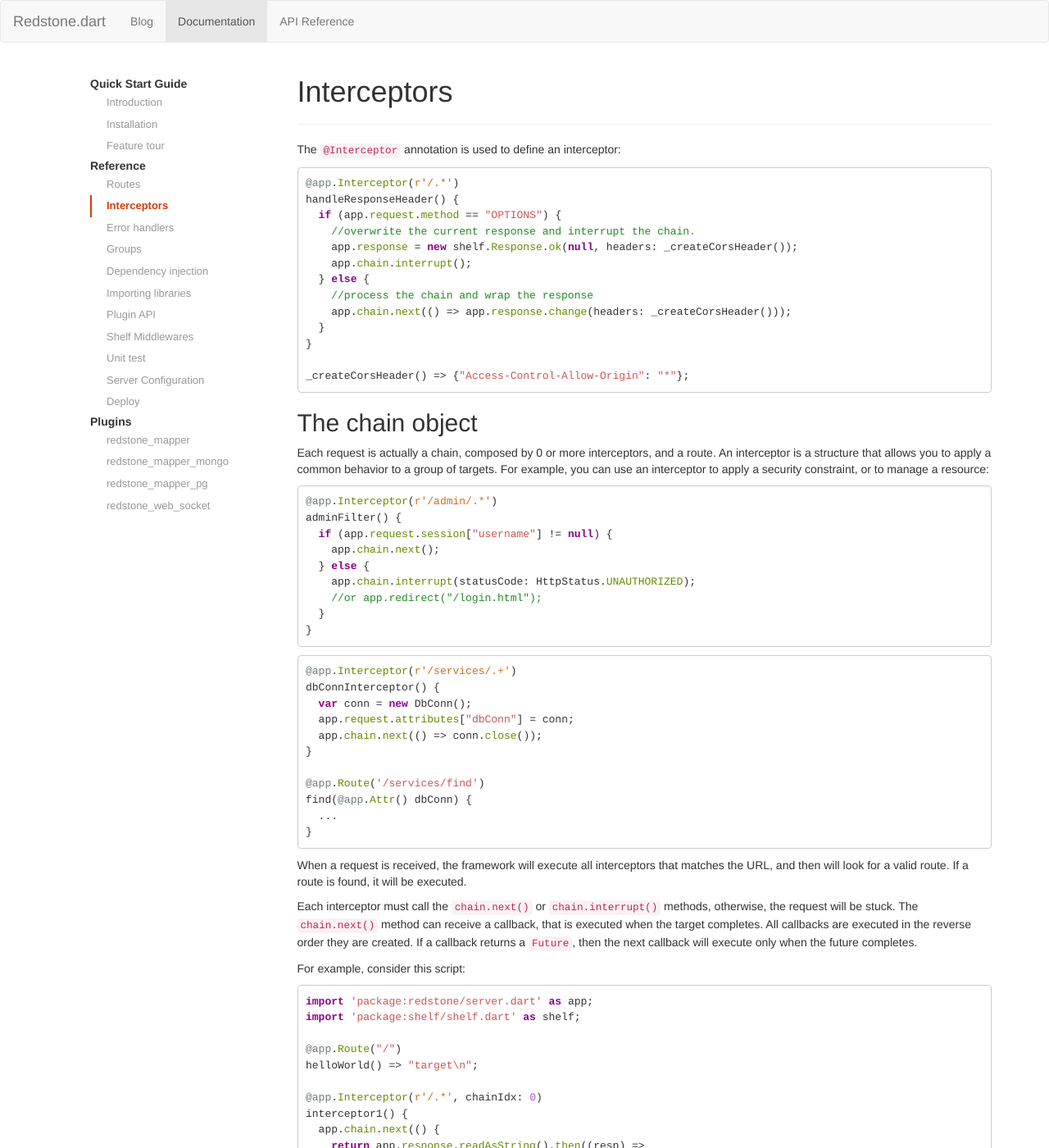
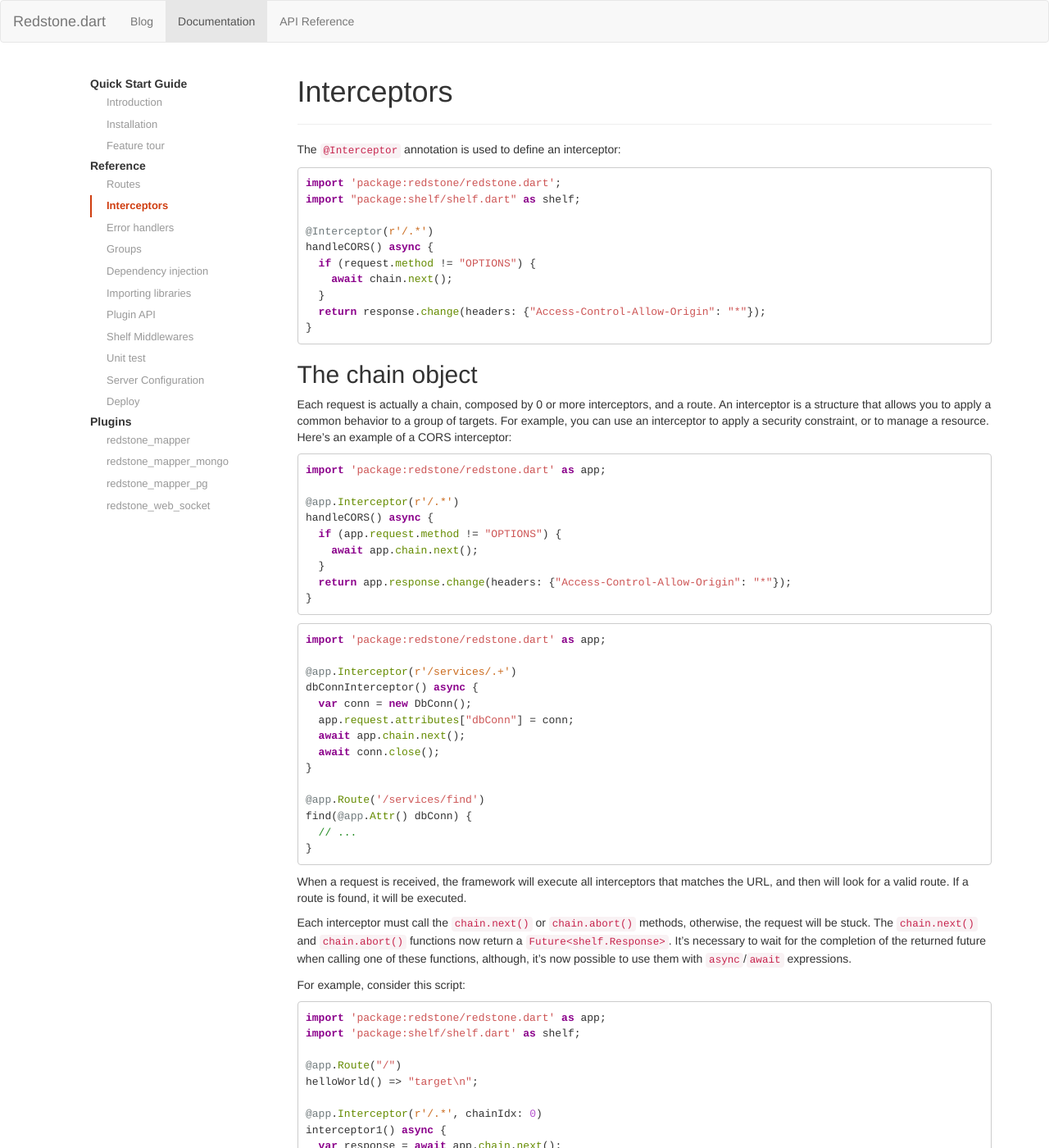
Before and after one commit to redstone-dart/redstone, a Jekyll site: the page built from _doc/Interceptors.md, in a window 1280 px wide and 1400 px high. Shown: the whole window at 82% size. Built offline with Jekyll 4.4.1, drawn with Linux system fonts in a browser that asks for light colours; Markdown is read by kramdown in place of the engine named in the settings; some of the changed text lies outside the part shown.

Commit message:
Interceptor -- Chain object + Changelog

````diff
--- a/_doc/Interceptors.md
+++ b/_doc/Interceptors.md
@@ -8,87 +8,93 @@ next: Error-handlers
 The `@Interceptor` annotation is used to define an interceptor:
 
 ```dart
-@app.Interceptor(r'/.*')
-handleResponseHeader() {
-  if (app.request.method == "OPTIONS") {
-    //overwrite the current response and interrupt the chain.
-    app.response = new shelf.Response.ok(null, headers: _createCorsHeader());
-    app.chain.interrupt();
-  } else {
-    //process the chain and wrap the response
-    app.chain.next(() => app.response.change(headers: _createCorsHeader()));
+import 'package:redstone/redstone.dart';
+import "package:shelf/shelf.dart" as shelf;
+
+@Interceptor(r'/.*')
+handleCORS() async {
+  if (request.method != "OPTIONS") {
+    await chain.next();
   }
+  return response.change(headers: {"Access-Control-Allow-Origin": "*"});
 }
-
-_createCorsHeader() => {"Access-Control-Allow-Origin": "*"};
 ```
 
 ## The chain object
 
-Each request is actually a chain, composed by 0 or more interceptors, and a route. An interceptor is a structure that allows you to apply a common behavior to a group of targets. For example, you can use an interceptor to apply a security constraint, or to manage a resource:
+Each request is actually a chain, composed by 0 or more interceptors, and a route.
+An interceptor is a structure that allows you to apply a common behavior to a group of targets.
+For example, you can use an interceptor to apply a security constraint, or to manage a resource.
+Here's an example of a CORS interceptor:
 
 ```dart
-@app.Interceptor(r'/admin/.*')
-adminFilter() {
-  if (app.request.session["username"] != null) {
-    app.chain.next();
-  } else {
-    app.chain.interrupt(statusCode: HttpStatus.UNAUTHORIZED);
-    //or app.redirect("/login.html");
+import 'package:redstone/redstone.dart' as app;
+
+@app.Interceptor(r'/.*')
+handleCORS() async {
+  if (app.request.method != "OPTIONS") {
+    await app.chain.next();
   }
+  return app.response.change(headers: {"Access-Control-Allow-Origin": "*"});
 }
 ```
 
+
 ```dart
+import 'package:redstone/redstone.dart' as app;
+
 @app.Interceptor(r'/services/.+')
-dbConnInterceptor() {
+dbConnInterceptor() async {
   var conn = new DbConn();
   app.request.attributes["dbConn"] = conn;
-  app.chain.next(() => conn.close());
+  await app.chain.next();
+  await conn.close();
 }
 
 @app.Route('/services/find')
 find(@app.Attr() dbConn) {
-  ...
+  // ...
 }
 ```
 
-When a request is received, the framework will execute all interceptors that matches the URL, and then will look for a valid route. If a route is found, it will be executed.
+When a request is received, the framework will execute all interceptors that matches the URL,
+and then will look for a valid route. If a route is found, it will be executed.
 
-Each interceptor must call the `chain.next()` or `chain.interrupt()` methods, otherwise, the request will be stuck. The `chain.next()` method can receive a callback, that is executed when the target completes. All callbacks are executed in the reverse order they are created. If a callback returns a `Future`, then the next callback will execute only when the future completes.
+Each interceptor must call the `chain.next()` or `chain.abort()` methods, otherwise, the request will be stuck.
+The `chain.next()` and `chain.abort()` functions now return a `Future<shelf.Response>`. It's necessary to wait for the
+completion of the returned future when calling one of these functions, although, it's now possible to use them with
+`async`/`await` expressions.
 
 For example, consider this script:
 
 ```dart
-import 'package:redstone/server.dart' as app;
+import 'package:redstone/redstone.dart' as app;
 import 'package:shelf/shelf.dart' as shelf;
 
 @app.Route("/")
 helloWorld() => "target\n";
 
 @app.Interceptor(r'/.*', chainIdx: 0)
-interceptor1() {
-  app.chain.next(() {
-    return app.response.readAsString().then((resp) =>
-        new shelf.Response.ok(
-          "interceptor 1 - before target\n$resp|interceptor 1 - after target\n"));
-  });
+interceptor1() async {
+  var response = await app.chain.next();
+
+  String responseText = await response.readAsString();
+  return new shelf.Response.ok(
+      "interceptor 1 - before target\n${responseText}interceptor 1 - after target\n");
 }
 
 @app.Interceptor(r'/.*', chainIdx: 1)
-interceptor2() {
-  app.chain.next(() {
-    return app.response.readAsString().then((resp) =>
-        new shelf.Response.ok(
-          "interceptor 2 - before target\n$resp|interceptor 2 - after target\n"));
-  });
+interceptor2() async {
+  var response = await app.chain.next();
+
+  String responseText = await response.readAsString();
+  return new shelf.Response.ok(
+      "interceptor 2 - before target\n${responseText}interceptor 2 - after target\n");
 }
 
 main() {
-
   app.setupConsoleLog();
   app.start();
-
 }
 ```
 
@@ -106,14 +112,15 @@ It's also possible to verify if the target threw an error (if there is an error
 
 ```dart
 @app.Interceptor(r'/.*')
-interceptor() {
-  app.chain.next(() {
-    if (app.chain.error != null) {
-      ...
-    }
-  });
+interceptor() async {
+  await app.chain.next();
+  if (app.chain.error != null) {
+    // Handle error
+  }
 }
 ```
+
+The `chain.redirect()` creates a new response with an 302 status code.
 
 ## The request body
 
````
